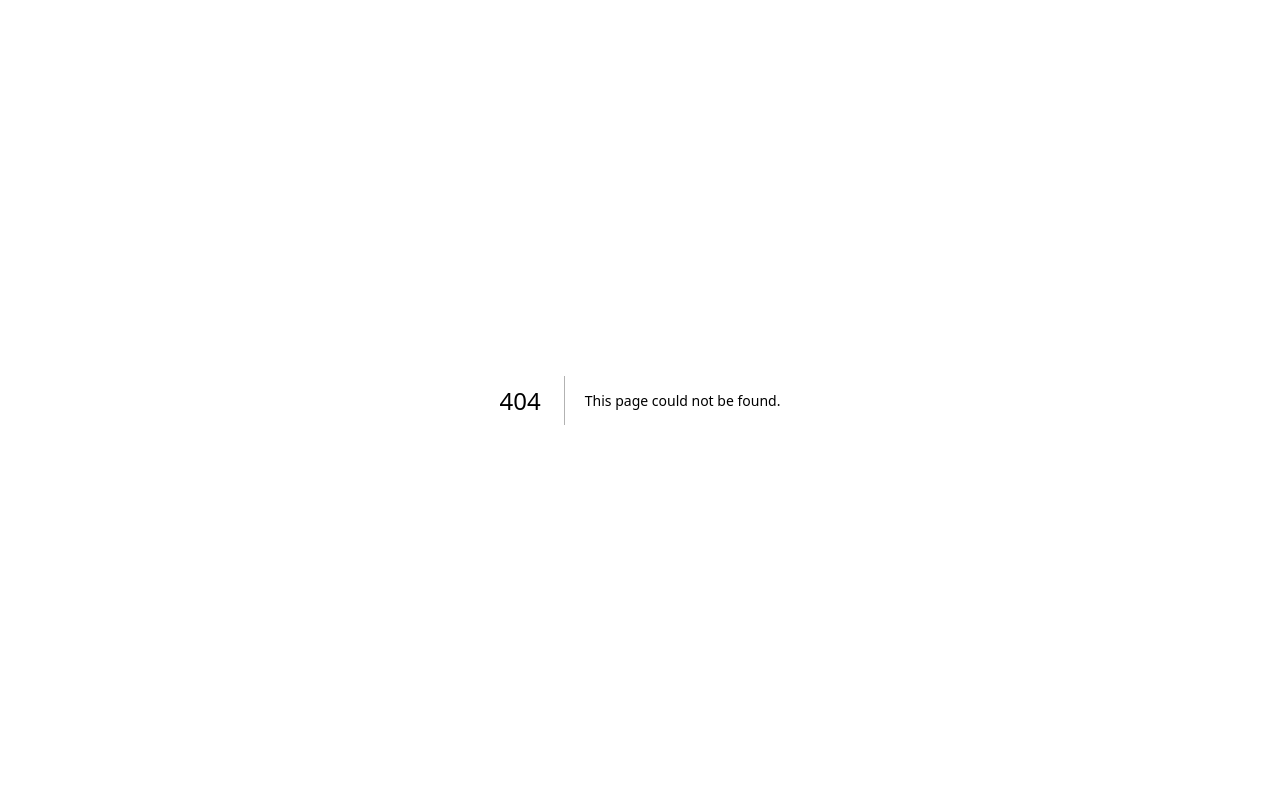
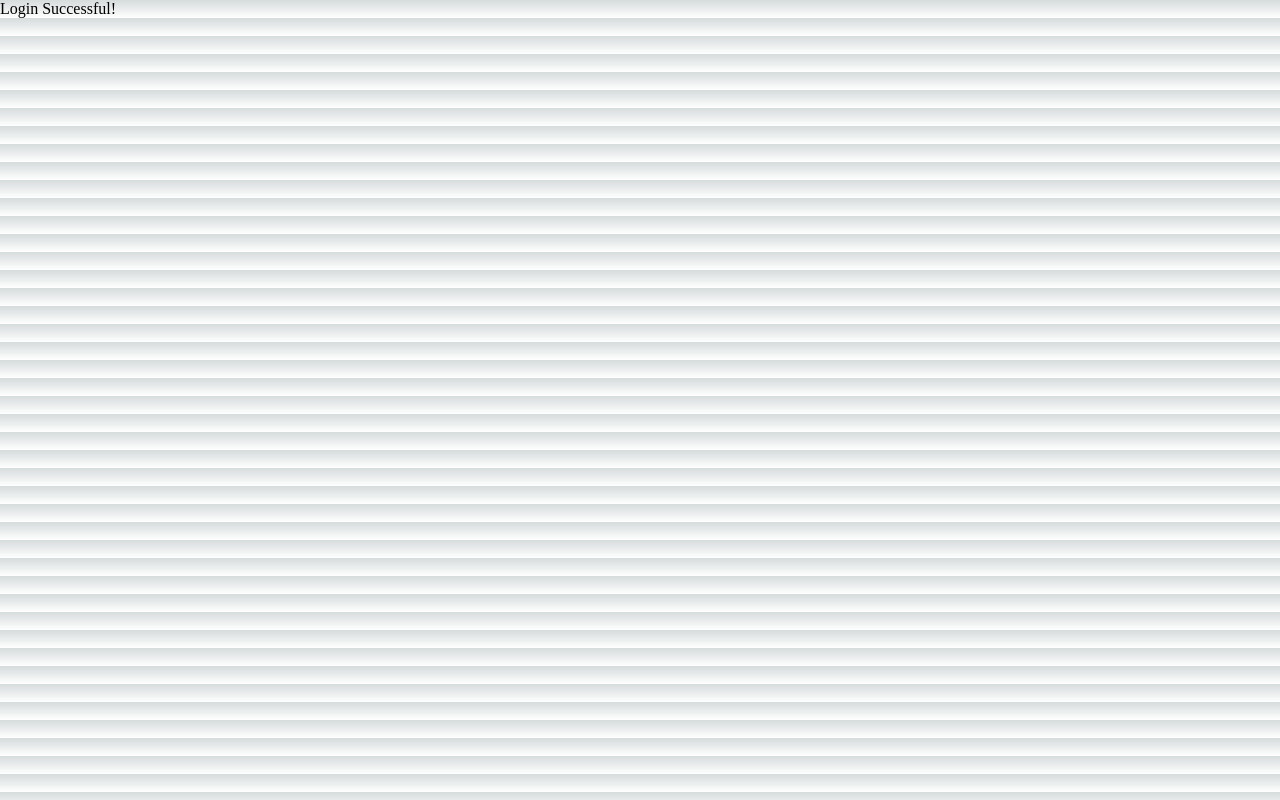
Before and after one commit to claustra01/scheduraphy, a Next.js app in the folder web/: page /result in a window 1280 px wide. Before the commit this address had no page. Built offline with nearby package versions, Linux system fonts and the light colour scheme.

Commit message:
:sparkles: login result page

```diff
--- a/web/src/pages/callback.tsx
+++ b/web/src/pages/callback.tsx
@@ -23,7 +23,7 @@ export default function Callback() {
     }
     fn().then()
 
-    router.replace('/')
+    router.replace('/result')
 
   }, [router.query.code])
 
--- /dev/null
+++ b/web/src/pages/result.tsx
@@ -0,0 +1,10 @@
+import React from 'react'
+
+export default function Result() {
+
+  return (
+    <>
+      Login Successful!
+    </>
+  )
+}
```
